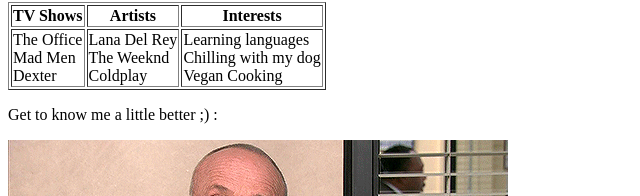
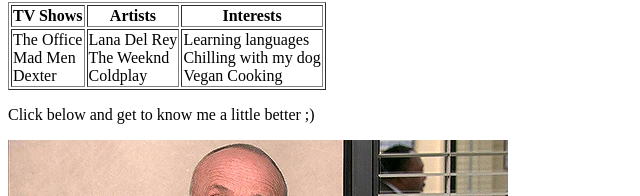
Before and after one commit to kjanghala/kjanghala.github.io, a plain HTML site: page index.html in a window 1280 px wide. Shown: the part 311-507 px from the top of the page, without its empty margins (0-640 px from the left). Drawn offline with Linux system fonts and the light colour scheme.

Commit message:
update 3b

```diff
--- a/index.html
+++ b/index.html
@@ -4,8 +4,7 @@
     </head>
     <body>
         <img src="yellow.jpg" alt="Me" height="200" width="200">
-        <p>Hi! My name is Kanika and I live in San Francisco. <br>
-        I am studying data analytics.</p>
+        <p>Hi! My name is Kanika and I live in San Francisco.<br>I am studying data analytics.</p>
         <p><button><a href="https://www.linkedin.com/in/kanika-janghala-99aa89177/">My LinkedIn</a></button>
         <button><a href="https://www.instagram.com/janghaholic/?hl=en">My Instagram</a></button></p>
         <table border="1">
@@ -20,7 +19,7 @@
                 <td>Learning languages<br>Chilling with my dog<br>Vegan Cooking</td>
             </tr>
         </table>
-        <p>Get to know me a little better ;) :</p>
+        <p>Click below and get to know me a little better ;)</p>
         <a href="https://www.youtube.com/watch?v=dQw4w9WgXcQ"><img src="creed.gif" alt=":)"></a>
     </body>
 </html>
```
